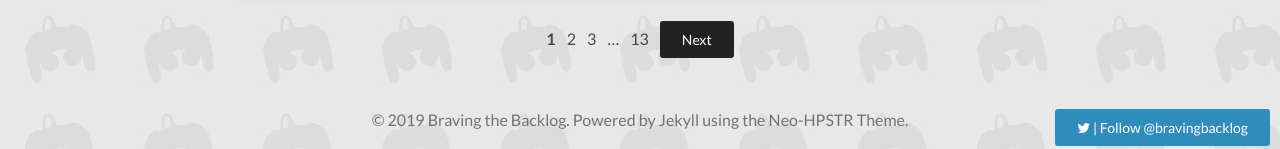
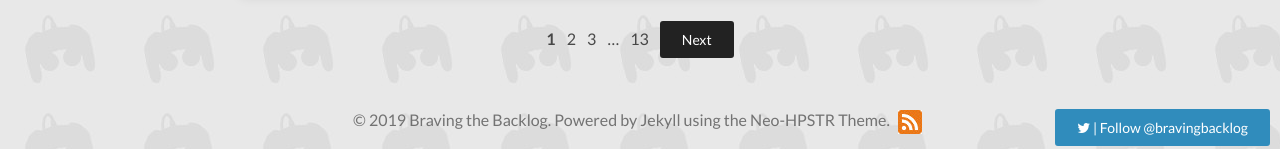
Before and after one commit to BravingTheBacklog/bravingthebacklog.github.io, a Jekyll site: the page built from index.html, in a window 1280 px wide and 1400 px high, scrolled down 2394 px. Shown: the part 1234-1383 px from the top of the window. Built offline with Jekyll 4.4.1, drawn with Linux system fonts in a browser that asks for light colours; nearby versions of some CDN libraries; the list of posts is cut into pages by our own code; comment, search, counter and statistics services are not loaded.

Commit message:
Add RSS button to footer

```diff
--- a/_includes/footer.html
+++ b/_includes/footer.html
@@ -1 +1 @@
-<span>&copy; {{ site.time | date: '%Y' }} {{ site.owner.name }}. Powered by <a href="http://jekyllrb.com" rel="nofollow">Jekyll</a> using the <a href="http://github.com/aron-bordin/neo-hpstr-jekyll-theme" rel="nofollow">Neo-HPSTR Theme</a>.</span>
+<span>&copy; {{ site.time | date: '%Y' }} {{ site.owner.name }}. Powered by <a href="http://jekyllrb.com" rel="nofollow">Jekyll</a> using the <a href="http://github.com/aron-bordin/neo-hpstr-jekyll-theme" rel="nofollow">Neo-HPSTR Theme</a>. <a href="/feed.xml" class="button-rss"><img src="/images/rss.jpg"/></a></span>
--- a/_sass/_page.scss
+++ b/_sass/_page.scss
@@ -653,6 +653,10 @@ ul.social-buttons li a:active {
 	border-left-color: $header-margin;
 }
 
+.button-rss {
+  padding: 5px;
+}
+
 .button-twitter, .button-patreon {
 	color: $white;
 	position: fixed;
```
Also changed, not shown: images/rss.jpg (added).
